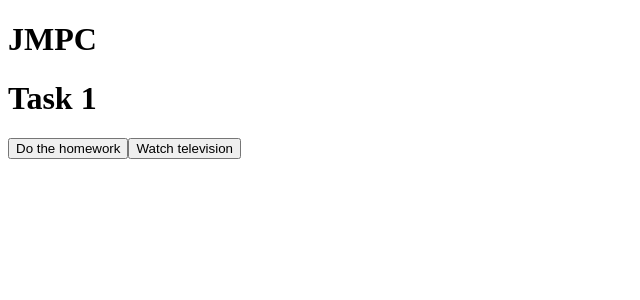
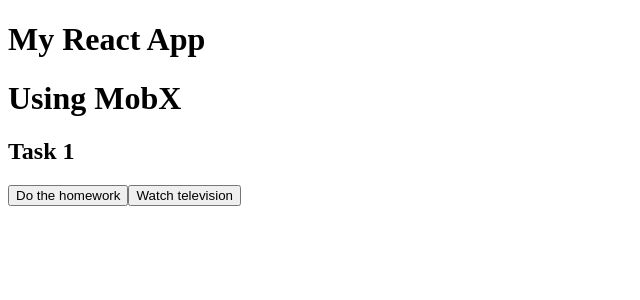
Before and after one commit to juanmiguel431/react-mobx-todolist-simple, a React (Create React App) app: page / in a window 1280 px wide. Shown: the top 300 px of the page, without its empty margins (0-640 px from the left). Built offline with nearby package versions, Linux system fonts and the light colour scheme.

Commit message:
Using observer, Observer, useObserver with mobx-react

```diff
--- a/src/components/app.tsx
+++ b/src/components/app.tsx
@@ -4,8 +4,8 @@
 function App() {
   return (
     <div className="app">
-      <h1>JMPC</h1>
-      <Test />
+      <h1>My React App</h1>
+      <Test title="Using MobX" />
     </div>
   );
 }
--- a/src/components/test.tsx
+++ b/src/components/test.tsx
@@ -1,6 +1,6 @@
 import React from 'react';
 import RootStore from '../stores/root-store';
-import { Observer } from 'mobx-react';
+import { observer, Observer, useObserver } from 'mobx-react';
 
 const store = new RootStore();
 const userId = store.data.user.add('Juan Miguel');
@@ -8,21 +8,89 @@
 
 const todo = store.data.todo.getById(todoId);
 
-export const Test: React.FC = () => {
+type TestProps = {
+  title: string;
+}
+
+class TestClassBase extends React.Component<TestProps> {
+
+  render() {
+    console.log('Render');
+    return (
+      <>
+        <h1>{this.props.title}</h1>
+        <h2>
+          <Observer>
+            {() => {
+              console.log('JMPC1');
+              return <>{todo?.name}</>;
+            }}
+          </Observer>
+        </h2>
+        <button onClick={_ => todo?.updateName('Do the homework')}>Do the homework</button>
+        <button onClick={_ => todo?.updateName('Watch television')}>Watch television</button>
+      </>
+    );
+  }
+}
+
+const TestClassBase2 = observer(class TestClassBase2 extends React.Component<TestProps> {
+
+  render() {
+    console.log('Render');
+    return (
+      <>
+        <h1>{this.props.title}</h1>
+        <h2>{todo?.name}</h2>
+        <button onClick={_ => todo?.updateName('Do the homework')}>Do the homework</button>
+        <button onClick={_ => todo?.updateName('Watch television')}>Watch television</button>
+      </>
+    );
+  }
+})
+
+//Observer
+const Test: React.FC<TestProps> = (props) => {
   return (
     <>
-      <h1>
+      <h1>{props.title}</h1>
+      <h2>
         <Observer>
           {() => {
             console.log('JMPC1');
             return <>{todo?.name}</>;
           }}
         </Observer>
-      </h1>
+      </h2>
       <button onClick={_ => todo?.updateName('Do the homework')}>Do the homework</button>
       <button onClick={_ => todo?.updateName('Watch television')}>Watch television</button>
     </>
   );
 }
 
-export default Test;
+//useObserver  -- This is deprecated.
+const Test2: React.FC<TestProps> = (props) => {
+  return useObserver(() => (
+    <>
+      <h1>{props.title}</h1>
+      <h2>{todo?.name}</h2>
+      <button onClick={_ => todo?.updateName('Do the homework')}>Do the homework</button>
+      <button onClick={_ => todo?.updateName('Watch television')}>Watch television</button>
+    </>
+  ));
+}
+
+const Test3: React.FC<TestProps> = observer(function Test3(props) {
+  return (
+    <>
+      <h1>{props.title}</h1>
+      <h2>{todo?.name}</h2>
+      <button onClick={_ => todo?.updateName('Do the homework')}>Do the homework</button>
+      <button onClick={_ => todo?.updateName('Watch television')}>Watch television</button>
+    </>
+  );
+})
+
+export default Test3;
+// export default observer(TestClassBase2);
+// export default TestClassBase2;
```
